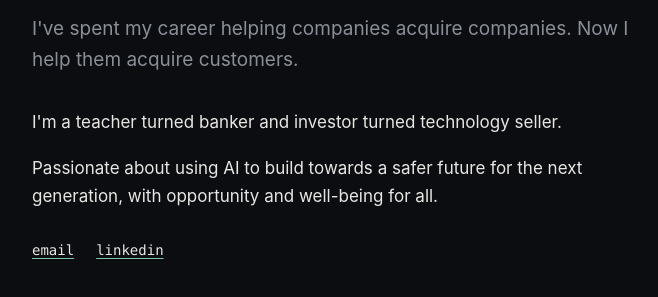
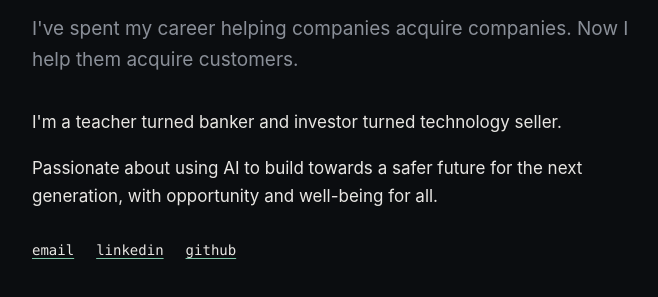
Before and after one commit to codyngyn/codynguyen, a plain HTML site: page index.html in a window 1280 px wide. Shown: the part 313-610 px from the top of the page, without its empty margins (298-956 px from the left). Drawn offline with Linux system fonts and the light colour scheme.

Commit message:
Add GitHub link and README
Co-Authored-By: Devin AI <158243242+devin-ai-integration[bot]@users.noreply.github.com>

```diff
--- a/index.html
+++ b/index.html
@@ -30,6 +30,7 @@
   <div class="links">
     <a href="mailto:cody.ngyn@gmail.com">email</a>
     <a href="https://www.linkedin.com/in/cody-nguy/">linkedin</a>
+    <a href="https://github.com/codyngyn">github</a>
   </div>
 </main>
 </body>
```
Also changed, not shown: 1 other file.
